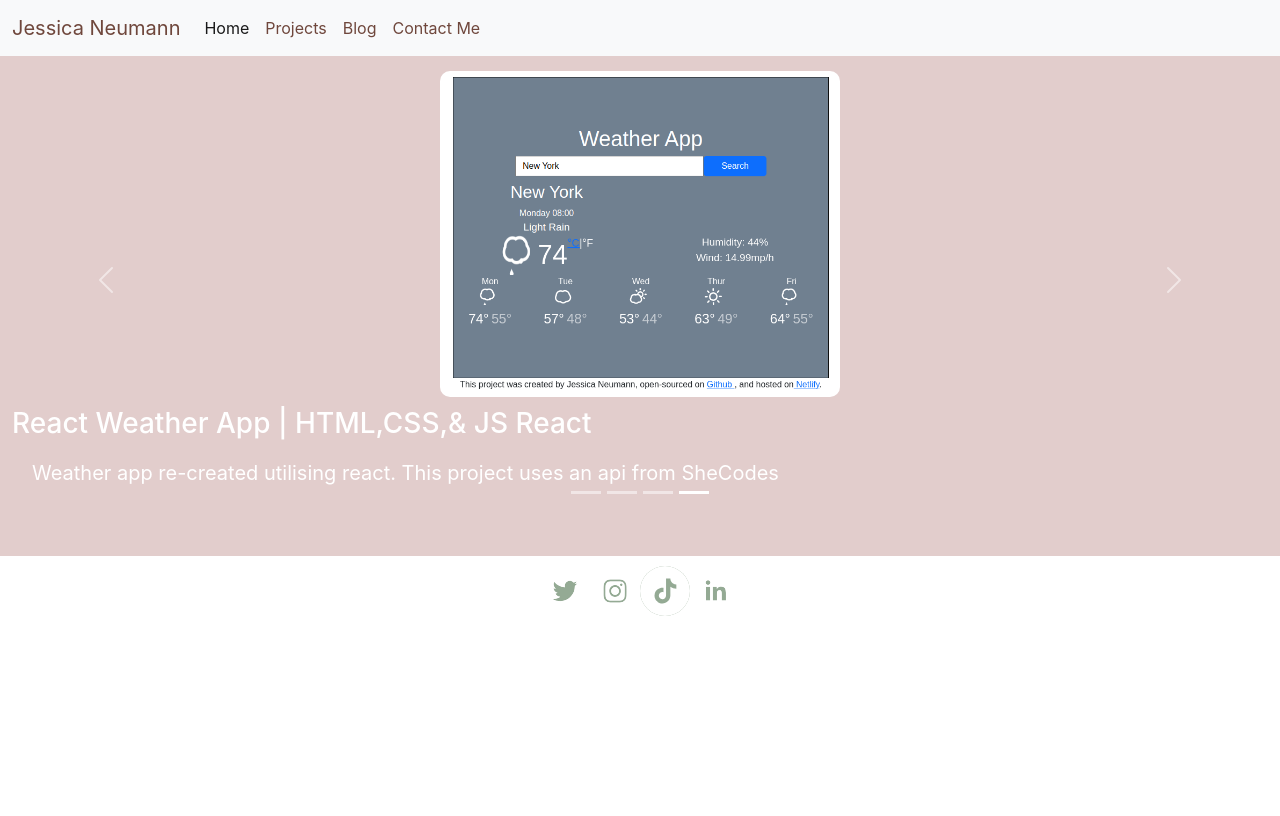
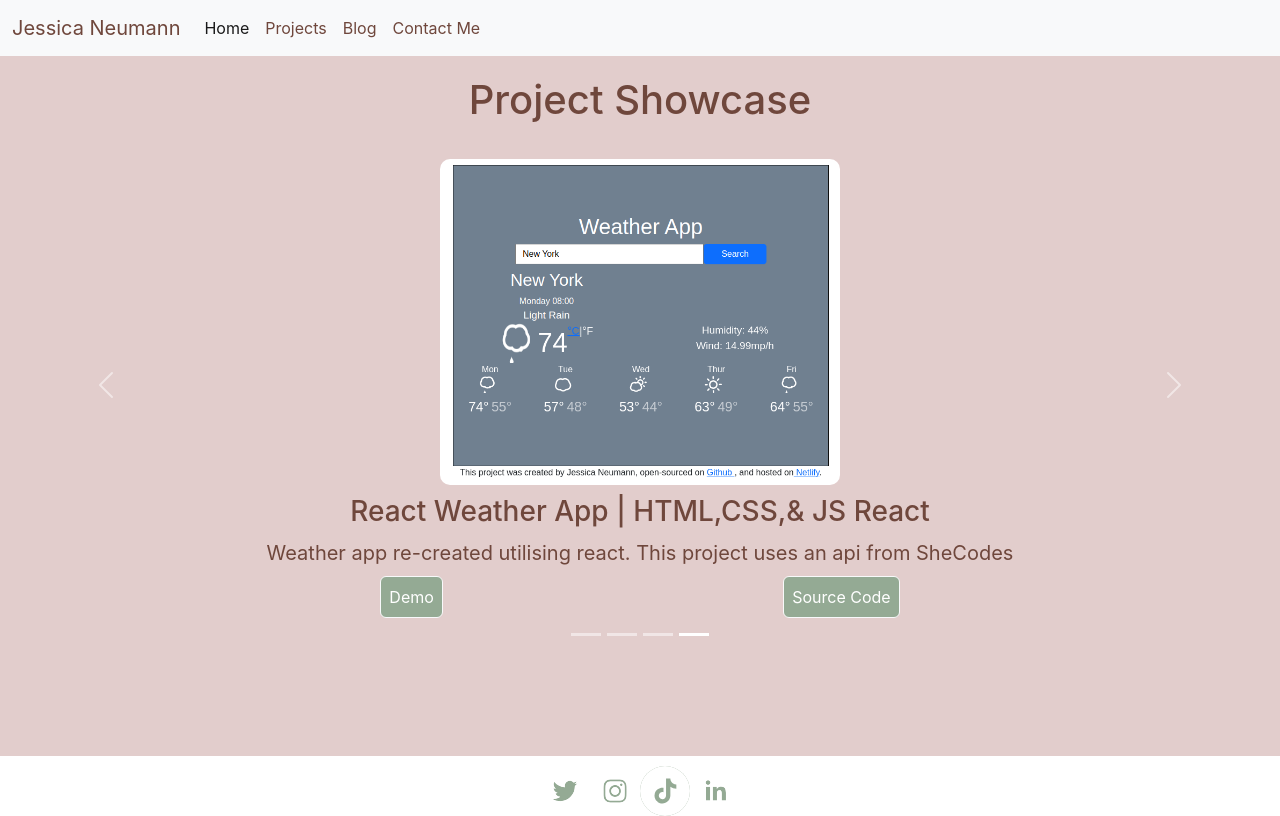
Before and after one commit to enigmajess/professional-portfolio, a React (Create React App) app: page /projects in a window 1280 px wide. Built offline with nearby package versions, Linux system fonts and the light colour scheme.

Commit message:
adjusted css

```diff
--- a/src/Pages/Projects.css
+++ b/src/Pages/Projects.css
@@ -1,8 +1,16 @@
 h3, p{
     padding-top: 10px;
-    color: #FFFFFF;
+    color: #6F473C;
 }
 
 .Projects {
-    height: 500px;
+    height: 700px;
 }
+
+.Projects h1 {
+    color: #6F473C;
+    margin: 0 auto;
+    display: flex;
+    justify-content: center;
+    padding-top: 20px;
+}
--- a/src/Pages/Projects.js
+++ b/src/Pages/Projects.js
@@ -6,145 +6,9 @@ import "./Projects.css";
 const Projects = () => {
   return (
     <div className="Projects">
+        <h1>Project Showcase</h1>
         <ProjectsCarousel />
-      {/* <div className="row">
-        <div className="col-3 card">
-          <div className="card-body">
-            <h3>JS Weather App</h3>
-            <h4>HTML,CSS, and Vanilla Javascript</h4>
-            <img
-              src={SourdoughLandingPage}
-              className="SourdoughLandingPage card-img-top"
-              alt=""
-            />
-            <p>
-              Simple weather app utilising HTML5, CSS, Bootstrap, and
-              Javascript. This app pulls in live data from open weather API.
-            </p>
-            <div className="d-flex p-2 justify-content-evenly">
-              <a
-                href="https://beautiful-dragon-d1a284.netlify.app/cookinglandingpage.html"
-                target="_blank"
-                rel="noreferrer"
-                className="btn btn-light"
-              >
-                Demo
-              </a>
-              <a
-                href="https://github.com/enigmajess/weatherapp"
-                target="_blank"
-                rel="noreferrer"
-                className="btn btn-light"
-              >
-                Source Code
-              </a>
-            </div>
-          </div>
-        </div>
 
-        <div className="col-3 card">
-          <div className="card-body">
-            <h3>JS Weather App</h3>
-            <h4>HTML,CSS, and Vanilla Javascript</h4>
-            <img
-              src={JsWeatherApp}
-              className="JsWeatherApp card-img-top"
-              alt=""
-            />
-            <p className="card-text">
-              Simple weather app utilising HTML5, CSS, Bootstrap, and
-              Javascript. This app pulls in live data from open weather API.
-            </p>
-            <div className="d-flex p-2 justify-content-evenly">
-              <a
-                href="https://angry-hypatia-af036c.netlify.app/"
-                target="_blank"
-                rel="noreferrer"
-                className="btn btn-light"
-              >
-                Demo
-              </a>
-              <a
-                href="https://github.com/enigmajess/landing-page"
-                target="_blank"
-                rel="noreferrer"
-                className="btn btn-light"
-              >
-                Source Code
-              </a>
-            </div>
-          </div>
-        </div>
-      </div>
-      <div className="row">
-        <div className="col-3 card">
-          <div className="card-body">
-            <h3>React Dictionary</h3>
-            <h4>HTML,CSS, & JS React</h4>
-            <img
-              src={ReactDictionary}
-              className="ReactDictionary card-img-top"
-              alt=""
-            />
-            <p className="card-text">
-              Dictionary app created with react. This dictionary gives phonetic
-              sound examples, different definitions, synonyms, sentence
-              examples, and photos.{" "}
-            </p>
-            <div className="d-flex p-2 justify-content-evenly">
-              <a
-                href="https://visionary-granita-bf948b.netlify.app/"
-                target="_blank"
-                rel="noreferrer"
-                className="btn btn-light d-flex p-2"
-              >
-                Demo
-              </a>
-              <a
-                href="https://github.com/enigmajess/react-dictionary"
-                target="_blank"
-                rel="noreferrer"
-                className="btn btn-light d-flex p-2"
-              >
-                Source Code
-              </a>
-            </div>
-          </div>
-        </div>
-        <div className="col-3 card">
-          <div className="card-body">
-            <h3>React Weather App</h3>
-            <h4>HTML,CSS,& JS React</h4>
-            <img
-              src={ReactWeatherApp}
-              className="ReactWeatherApp card-img-top"
-              alt=""
-            />
-            <p className="card-text">
-              Weather app re-created utilising react. This project uses an api
-              from SheCodes
-            </p>
-            <div className="d-flex p-2 justify-content-evenly">
-              <a
-                href="https://scintillating-gumption-2d9268.netlify.app/"
-                target="_blank"
-                rel="noreferrer"
-                className="btn btn-light d-flex p-2"
-              >
-                Demo
-              </a>
-              <a
-                href="https://github.com/enigmajess/weather-react"
-                target="_blank"
-                rel="noreferrer"
-                className="btn btn-light d-flex p-2"
-              >
-                Source Code
-              </a>
-            </div>
-          </div>
-        </div>
-      </div> */}
     </div>
   );
 };
--- a/src/ProjectsCarousel.css
+++ b/src/ProjectsCarousel.css
@@ -1,5 +1,25 @@
 
 .carousel-indicators {
     margin: 0;
-    padding-top: 40px;
+    padding-top: 20px;
 }
+
+.carousel-inner{
+    padding: 20px;
+}
+
+.ProjectsCarousel, h3, p {
+    margin: 0 auto;
+    display: flex;
+    justify-content: center;
+}
+
+.btn-light {
+    background-color: #94AA94;
+    color: #ffff;
+
+}
+.btn-light:hover {
+    background-color: #ffff;
+    color: #94AA94;
+}
--- a/src/ProjectsCarousel.js
+++ b/src/ProjectsCarousel.js
@@ -20,6 +20,24 @@ function ProjectsCarousel() {
           Vanilla landing page made purely with HTML & CSS. The page includes
           clickable links and alerts.
         </p>
+        <div className="d-flex p-2 justify-content-evenly">
+          <a
+            href="https://beautiful-dragon-d1a284.netlify.app/cookinglandingpage.html"
+            target="_blank"
+            rel="noreferrer"
+            className="btn btn-light "
+          >
+            Demo
+          </a>
+          <a
+            href="https://github.com/enigmajess/weatherapp"
+            target="_blank"
+            rel="noreferrer"
+            className="btn btn-light"
+          >
+            Source Code
+          </a>
+        </div>
       </Carousel.Item>
       <Carousel.Item interval={500}>
         <img
@@ -27,12 +45,29 @@ function ProjectsCarousel() {
           className="JsWeatherApp d-block w-100 h-400"
           alt=" "
         />
-
         <h3>JS Weather App | HTML,CSS, and Vanilla Javascript </h3>
         <p>
           Simple weather app utilising HTML5, CSS, Bootstrap, and Javascript.
           This app pulls in live data from open weather API.
         </p>
+        <div className="d-flex p-2 justify-content-evenly">
+          <a
+            href="https://angry-hypatia-af036c.netlify.app/"
+            target="_blank"
+            rel="noreferrer"
+            className="btn btn-light"
+          >
+            Demo
+          </a>
+          <a
+            href="https://github.com/enigmajess/landing-page"
+            target="_blank"
+            rel="noreferrer"
+            className="btn btn-light"
+          >
+            Source Code
+          </a>
+        </div>
       </Carousel.Item>
       <Carousel.Item interval={500}>
         <img
@@ -40,13 +75,30 @@ function ProjectsCarousel() {
           className="ReactDictionary d-block w-100 h-400"
           alt=" "
         />
-
         <h3>React Dictionary | HTML,CSS, & JS React</h3>
         <p>
           Dictionary app created with react. This dictionary gives phonetic
           sound examples, different definitions, synonyms, sentence examples,
           and photos.
         </p>
+        <div className="d-flex p-2 justify-content-evenly">
+          <a
+            href="https://visionary-granita-bf948b.netlify.app/"
+            target="_blank"
+            rel="noreferrer"
+            className="btn btn-light d-flex p-2"
+          >
+            Demo
+          </a>
+          <a
+            href="https://github.com/enigmajess/react-dictionary"
+            target="_blank"
+            rel="noreferrer"
+            className="btn btn-light d-flex p-2"
+          >
+            Source Code
+          </a>
+        </div>
       </Carousel.Item>
       <Carousel.Item>
         <img
@@ -54,12 +106,29 @@ function ProjectsCarousel() {
           className="ReactWeatherApp d-block w-100 h-400"
           alt=" "
         />
-
         <h3>React Weather App | HTML,CSS,& JS React </h3>
         <p>
           Weather app re-created utilising react. This project uses an api from
           SheCodes
         </p>
+        <div className="d-flex p-2 justify-content-evenly">
+          <a
+            href="https://scintillating-gumption-2d9268.netlify.app/"
+            target="_blank"
+            rel="noreferrer"
+            className="btn btn-light d-flex p-2"
+          >
+            Demo
+          </a>
+          <a
+            href="https://github.com/enigmajess/weather-react"
+            target="_blank"
+            rel="noreferrer"
+            className="btn btn-light d-flex p-2"
+          >
+            Source Code
+          </a>
+        </div>
       </Carousel.Item>
     </Carousel>
   );
```
